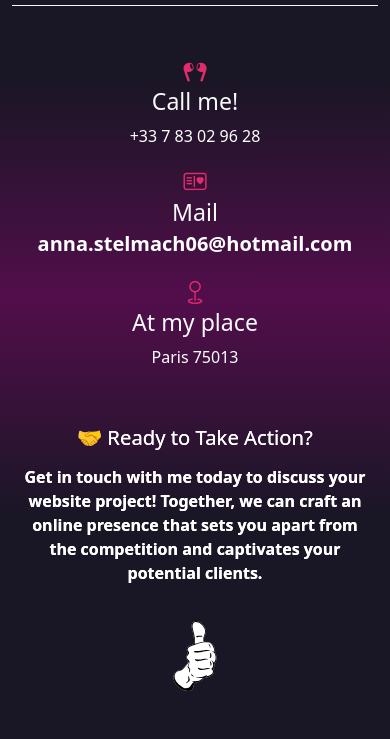
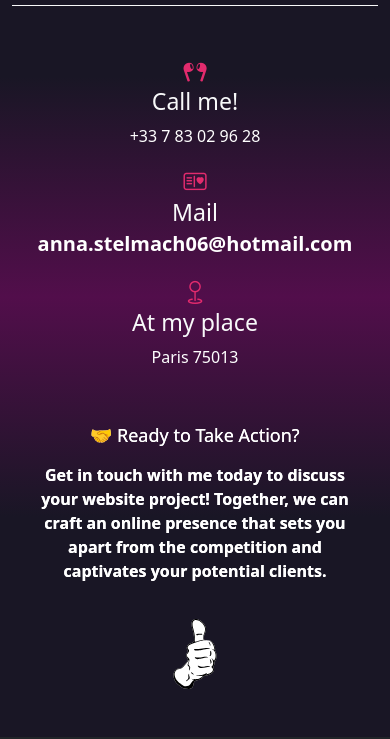
Before and after one commit to Annakoams/profile, a plain HTML site: page index.html in a window 390 px wide. Shown: the part 5916-6655 px from the top of the page. Drawn offline with nearby package versions, Linux system fonts and the light colour scheme.

Commit message:
eu feminan

```diff
--- a/index.html
+++ b/index.html
@@ -881,11 +881,11 @@
             </div>
 
         </div>
-        <div class="d-flex align-items-center">
+        <div class="d-flex align-items-center container">
             <div class="d-flex flex-column align-items-center translatable text-contacte hidden text">
                 <div class="getTuch">
-                    <h3 class="translatable  text-bold text-white getTutchTitle "
-                        data-translation-key="desciptionTitle6_about"> 🤝 Ready
+                    <h3 class="translatable text-white getTutchTitle " data-translation-key="desciptionTitle6_about">
+                        🤝 Ready
                         to Take Action?</h3>
                     <p class="translatable lh-base  text-left px-4  pt-2 text-white getTutchText "
                         data-translation-key="desciption6_about">
--- a/site.css
+++ b/site.css
@@ -324,9 +324,7 @@ navbar
     }
 }
 
-.tile_commercial{
 
-}
 
 
 /*
@@ -637,18 +635,19 @@ skills
 
 }
 .getTutchTitle{
+    font-size:larger;
     margin-top: 0;
-    font-size:large;
+
 
 }
 .getTutchText{
-    font-size: larger;
+    font-size: large;
 
 }
 @media screen and (max-width: 768px){
     .getTutchTitle{
         margin-top:40px;
-        font-size: larger;
+        font-size: large;
     }
     .getTutchText{
         font-size: medium;
```
Also changed, not shown: translations/fr.json (+4 -30 lines).
